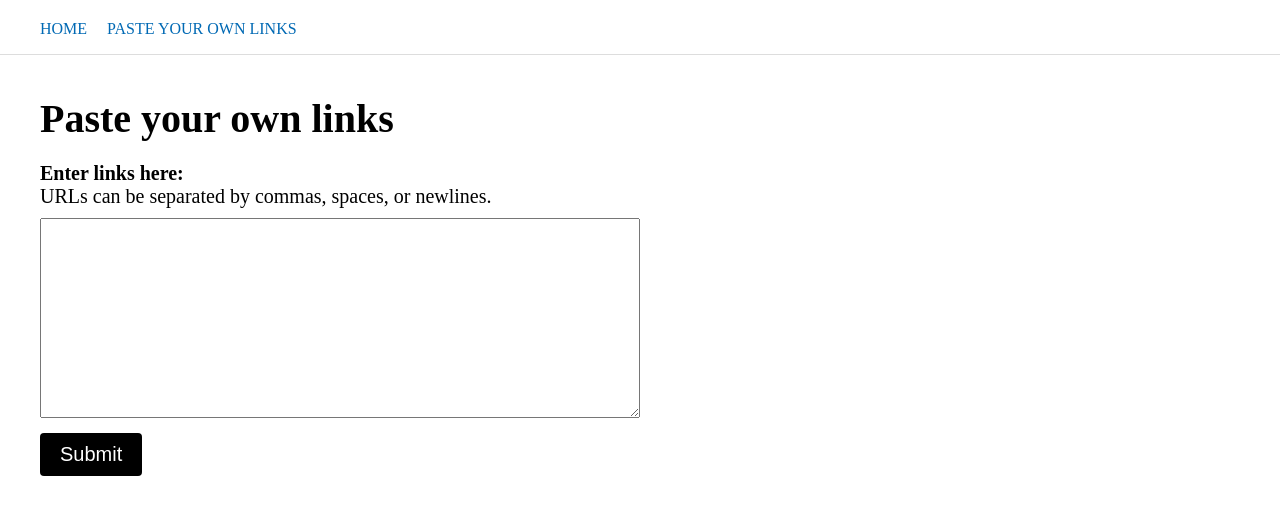
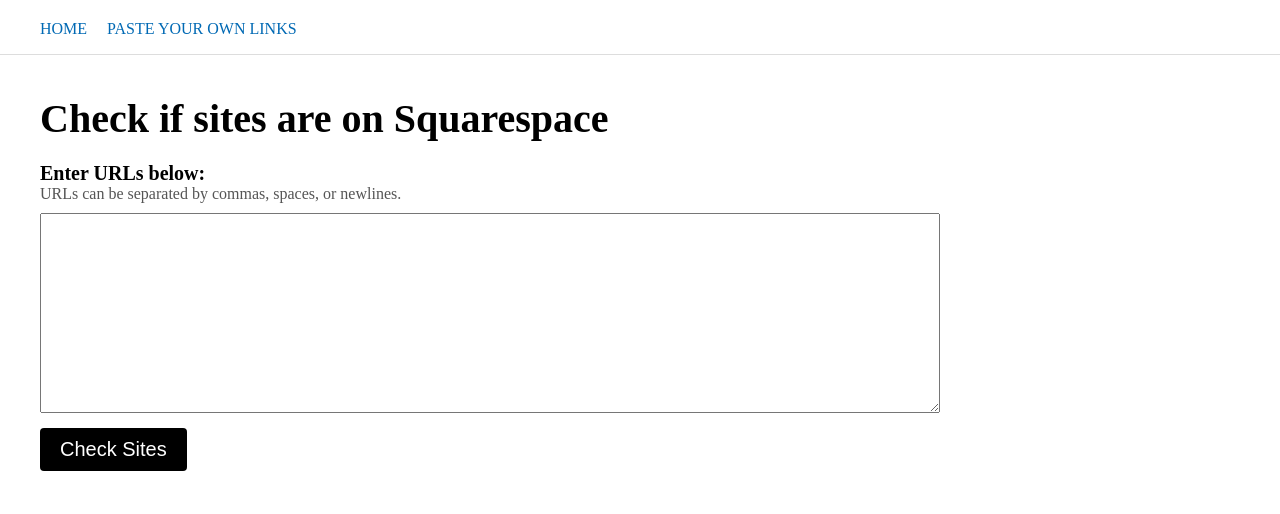
Before and after one commit to yaphi1/sqsp-link-checker-yb, a Next.js app: page /paste-your-own in a window 1280 px wide. Shown: the top 514 px of the page. Built offline with nearby package versions, Linux system fonts and the light colour scheme.

Commit message:
Update copy and styles for copy/paste page

```diff
--- a/app/page.module.css
+++ b/app/page.module.css
@@ -34,7 +34,9 @@
   }
 }
 .urlTextArea {
-  width: 600px;
+  width: 100%;
   min-height: 200px;
   max-width: 100%;
+  font-size: 20px;
+  margin: 10px 0px;
 }
--- a/app/paste-your-own/page.tsx
+++ b/app/paste-your-own/page.tsx
@@ -36,7 +36,7 @@
           marginBottom: '20px',
         }}
       >
-        Paste your own links
+        Check if sites are on Squarespace
       </h1>
       <div style={{
         maxWidth: '900px',
@@ -46,23 +46,26 @@
             marginBottom: '20px',
           }}
         >
-          <label>
-            <b>Enter links here:</b>
-            <div>
+          <label style={{
+            maxWidth: '900px',
+          }}>
+            <b>Enter URLs below:</b>
+            <div style={{
+              color: '#555',
+              fontSize: '16px',
+            }}>
               URLs can be separated by commas, spaces, or newlines.
             </div>
             <textarea
               name="linkTextArea"
               className={styles.urlTextArea}
-              style={{
-                fontSize: '20px',
-                margin: '10px 0px',
-              }}
             >
             </textarea>
           </label>
           <div>
-            <button type="submit" className={styles.buttonPrimary}>Submit</button>
+            <button type="submit" className={styles.buttonPrimary}>
+              Check Sites
+            </button>
           </div>
         </form>
         {!isLoading && linkStatuses?.map(linkStatus => (
```
